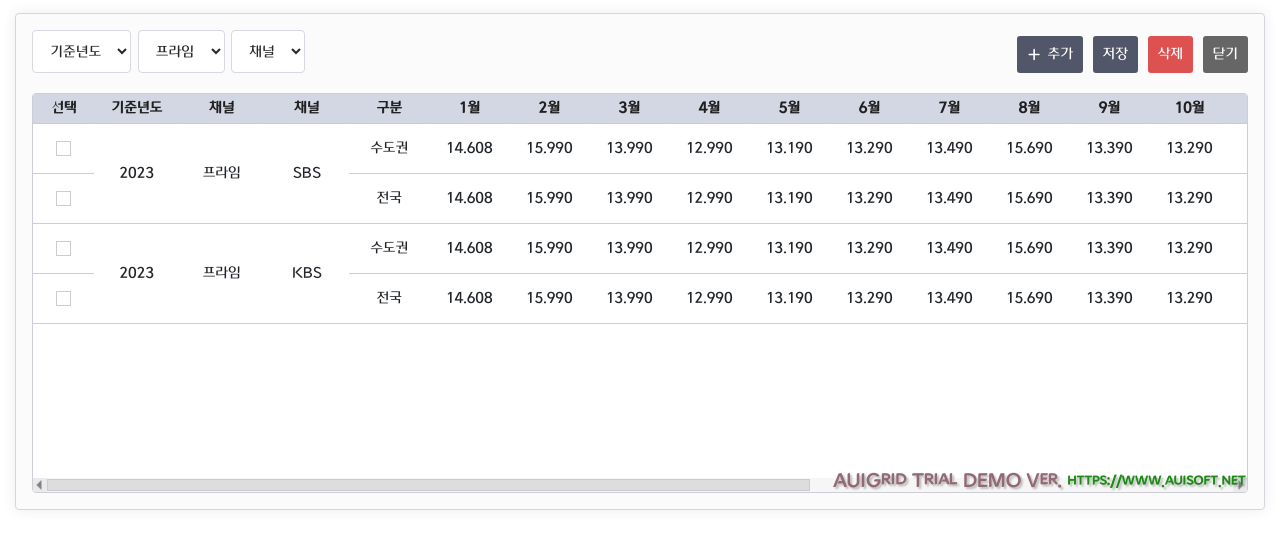
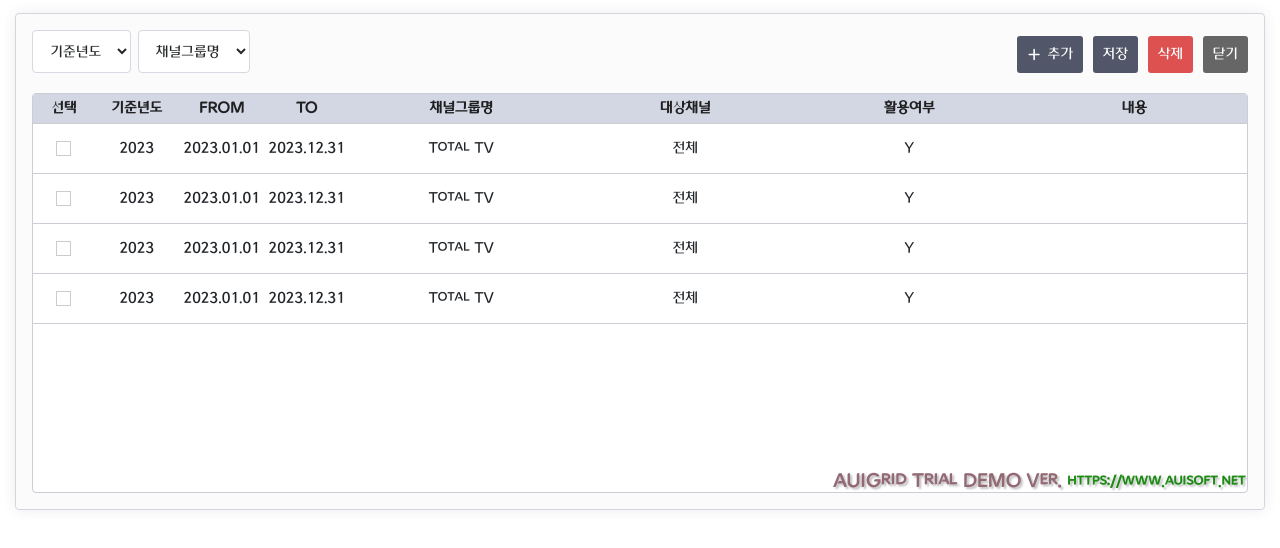
Before and after one commit to smartmin2/cj, a website: page pages/simulation/information/channel_group.html in a window 1280 px wide. Drawn offline with Linux system fonts and the light colour scheme; files whose address does not match are found by name.

Commit message:
기준정보그룹

```diff
--- a/pages/simulation/information/channel_group.html
+++ b/pages/simulation/information/channel_group.html
@@ -37,14 +37,8 @@
                 </div>
 
                 <div class="d-block ml-2">
-                  <select id="prime" class="form-control cj-selectBox select-box">
-                    <option>프라임</option>
-                  </select>
-                </div>
-
-                <div class="d-block ml-2">
                   <select id="channel" class="form-control cj-selectBox select-box">
-                    <option>채널</option>
+                    <option>채널그룹명</option>
                   </select>
                 </div>
               </div>
@@ -58,7 +52,7 @@
             </div>
             <!-- grid 영역 -->
             <div class="mt-4">
-              <div id="chnViewGrid" style="min-height: 400px"></div>
+              <div id="chnGrpGrid" style="min-height: 400px"></div>
             </div>
           </div>
         </div>
@@ -66,17 +60,17 @@
     </div>
 
     <script>
-      let chnViewGrid = "";
+      let chnGrpGrid = "";
       let app = {
         el: "#app",
         watch: {
           gridData: function () {
-            AUIGrid.setGridData(chnViewGrid, this.gridData);
+            AUIGrid.setGridData(chnGrpGrid, this.gridData);
           },
         },
         mounted() {
-          chnViewGrid = AUIGrid.destroy("#chnViewGrid");
-          chnViewGrid = AUIGrid.create("#chnViewGrid", this.gridLayout, this.gridProps);
+          chnGrpGrid = AUIGrid.destroy("#chnGrpGrid");
+          chnGrpGrid = AUIGrid.create("#chnGrpGrid", this.gridLayout, this.gridProps);
 
           // 페이지 진입 시 기준년도 산출
           this.searchCommand.baseYear = new Date().getFullYear();
@@ -129,153 +123,74 @@
               dataField: "baseYear",
               headerText: "기준년도",
               width: "7%",
-              cellMerge: true,
-              mergeRef: "secChannel",
-              mergePolicy: "restrict",
               editRenderer: {
                 type: "DropDownListRenderer",
                 list: ["2020년", "2021년", "2022년"],
               },
             },
             {
-              dataField: "fstChannel",
-              headerText: "채널",
+              dataField: "fromDate",
+              headerText: "FROM",
               width: "7%",
-              cellMerge: true,
-              mergeRef: "secChannel",
-              mergePolicy: "restrict",
               editRenderer: {
-                type: "DropDownListRenderer",
-                list: ["프라임"],
+                type: "BTCalendarRenderer",
+                onlyCalendar: true,
+                // bootstrap-datepicker 속성을 여기에 설정하십시오.
+                // API : https://bootstrap-datepicker.readthedocs.io/en/latest/options.html
+                btOpts: {
+                  language: "ko",
+                }, // end of btOpts
               },
             },
             {
-              dataField: "secChannel",
-              headerText: "채널",
+              dataField: "toDate",
+              headerText: "TO",
               width: "7%",
-              cellMerge: true,
               editRenderer: {
-                type: "DropDownListRenderer",
-                list: ["tvN", "KBS", "SBS", "KBS1", "KBS2", "MBC", "JTBC", "채널A", "TV조선", "MBN", "JTBC", "유료방송"],
+                type: "BTCalendarRenderer",
+                onlyCalendar: true,
+                // bootstrap-datepicker 속성을 여기에 설정하십시오.
+                // API : https://bootstrap-datepicker.readthedocs.io/en/latest/options.html
+                btOpts: {
+                  language: "ko",
+                }, // end of btOpts
               },
             },
             {
-              dataField: "division",
-              headerText: "구분",
+              dataField: "channelGrp",
+              headerText: "채널그룹명",
+              editRenderer: {
+                type: "DropDownListRenderer",
+                list: ["Total","지상파","종합편성","유료방송","지상파3개"],
+              },
+            },
+            {
+              dataField: "tgChannel",
+              headerText: "대상채널",
+              editRenderer: {
+                type: "DropDownListRenderer",
+                list: ["전체","tvN", "KBS", "SBS", "KBS1", "KBS2", "MBC", "JTBC", "채널A", "TV조선", "MBN", "JTBC", "유료방송"],
+              },
+            },
+            {
+              dataField: "uses",
+              headerText: "활용여부",
+              editRenderer: {
+                type: "DropDownListRenderer",
+                list: ["Y", "N"],
+              },
+            },
+            {
+              dataField: "summary",
+              headerText: "내용",
               editRenderer: {
                 type: "InputEditRenderer",
                 showEditorBtnOver: true, // 마우스 오버 시 에디터버턴 보이기
                 inputMode: "text",
               },
             },
-            {
-              dataField: "january",
-              headerText: "1월",
-              editRenderer: {
-                type: "InputEditRenderer",
-                showEditorBtnOver: true, // 마우스 오버 시 에디터버턴 보이기
-                inputMode: "text",
-              },
-            },
-            {
-              dataField: "february",
-              headerText: "2월",
-              editRenderer: {
-                type: "InputEditRenderer",
-                showEditorBtnOver: true, // 마우스 오버 시 에디터버턴 보이기
-                inputMode: "text",
-              },
-            },
-            {
-              dataField: "march",
-              headerText: "3월",
-              editRenderer: {
-                type: "InputEditRenderer",
-                showEditorBtnOver: true, // 마우스 오버 시 에디터버턴 보이기
-                inputMode: "text",
-              },
-            },
-            {
-              dataField: "april",
-              headerText: "4월",
-              editRenderer: {
-                type: "InputEditRenderer",
-                showEditorBtnOver: true, // 마우스 오버 시 에디터버턴 보이기
-                inputMode: "text",
-              },
-            },
-            {
-              dataField: "may",
-              headerText: "5월",
-              editRenderer: {
-                type: "InputEditRenderer",
-                showEditorBtnOver: true, // 마우스 오버 시 에디터버턴 보이기
-                inputMode: "text",
-              },
-            },
-            {
-              dataField: "june",
-              headerText: "6월",
-              editRenderer: {
-                type: "InputEditRenderer",
-                showEditorBtnOver: true, // 마우스 오버 시 에디터버턴 보이기
-                inputMode: "text",
-              },
-            },
-            {
-              dataField: "july",
-              headerText: "7월",
-              editRenderer: {
-                type: "InputEditRenderer",
-                showEditorBtnOver: true, // 마우스 오버 시 에디터버턴 보이기
-                inputMode: "text",
-              },
-            },
-            {
-              dataField: "august",
-              headerText: "8월",
-              editRenderer: {
-                type: "InputEditRenderer",
-                showEditorBtnOver: true, // 마우스 오버 시 에디터버턴 보이기
-                inputMode: "text",
-              },
-            },
-            {
-              dataField: "september",
-              headerText: "9월",
-              editRenderer: {
-                type: "InputEditRenderer",
-                showEditorBtnOver: true, // 마우스 오버 시 에디터버턴 보이기
-                inputMode: "text",
-              },
-            },
-            {
-              dataField: "october",
-              headerText: "10월",
-              editRenderer: {
-                type: "InputEditRenderer",
-                showEditorBtnOver: true, // 마우스 오버 시 에디터버턴 보이기
-                inputMode: "text",
-              },
-            },
-            {
-              dataField: "november",
-              headerText: "11월",
-              editRenderer: {
-                type: "InputEditRenderer",
-                showEditorBtnOver: true, // 마우스 오버 시 에디터버턴 보이기
-                inputMode: "text",
-              },
-            },
-            {
-              dataField: "december",
-              headerText: "12월",
-              editRenderer: {
-                type: "InputEditRenderer",
-                showEditorBtnOver: true, // 마우스 오버 시 에디터버턴 보이기
-                inputMode: "text",
-              },
-            },
+
+
           ],
           gridProps: {
             enableCellMerge: true,
@@ -324,75 +239,39 @@
             this.gridData = [];
             this.gridData.push({
               baseYear: "2023",
-              fstChannel: "프라임",
-              secChannel: "SBS",
-              division: "수도권",
-              january: "14.608",
-              february: "15.990",
-              march: "13.990",
-              april: "12.990",
-              may: "13.190",
-              june: "13.290",
-              july: "13.490",
-              august: "15.690",
-              september: "13.390",
-              october: "13.290",
-              november: "13.290",
-              december: "13.290",
+              fromDate: "2023.01.01",
+              toDate: "2023.12.31",
+              channelGrp: "Total TV",
+              tgChannel: "전체",
+              uses: "Y",
+              summary: "",
             });
             this.gridData.push({
               baseYear: "2023",
-              fstChannel: "프라임",
-              secChannel: "SBS",
-              division: "전국",
-              january: "14.608",
-              february: "15.990",
-              march: "13.990",
-              april: "12.990",
-              may: "13.190",
-              june: "13.290",
-              july: "13.490",
-              august: "15.690",
-              september: "13.390",
-              october: "13.290",
-              november: "13.290",
-              december: "13.290",
+              fromDate: "2023.01.01",
+              toDate: "2023.12.31",
+              channelGrp: "Total TV",
+              tgChannel: "전체",
+              uses: "Y",
+              summary: "",
             });
             this.gridData.push({
               baseYear: "2023",
-              fstChannel: "프라임",
-              secChannel: "KBS",
-              division: "수도권",
-              january: "14.608",
-              february: "15.990",
-              march: "13.990",
-              april: "12.990",
-              may: "13.190",
-              june: "13.290",
-              july: "13.490",
-              august: "15.690",
-              september: "13.390",
-              october: "13.290",
-              november: "13.290",
-              december: "13.290",
+              fromDate: "2023.01.01",
+              toDate: "2023.12.31",
+              channelGrp: "Total TV",
+              tgChannel: "전체",
+              uses: "Y",
+              summary: "",
             });
             this.gridData.push({
               baseYear: "2023",
-              fstChannel: "프라임",
-              secChannel: "KBS",
-              division: "전국",
-              january: "14.608",
-              february: "15.990",
-              march: "13.990",
-              april: "12.990",
-              may: "13.190",
-              june: "13.290",
-              july: "13.490",
-              august: "15.690",
-              september: "13.390",
-              october: "13.290",
-              november: "13.290",
-              december: "13.290",
+              fromDate: "2023.01.01",
+              toDate: "2023.12.31",
+              channelGrp: "Total TV",
+              tgChannel: "전체",
+              uses: "Y",
+              summary: "",
             });
           },
         },
@@ -402,7 +281,7 @@
         new Vue(app);
         Vue.nextTick(function () {
           $(window).resize(function () {
-            AUIGrid.resize("#chnViewGrid");
+            AUIGrid.resize("#chnGrpGrid");
           });
         });
         // Vue.component();
```
